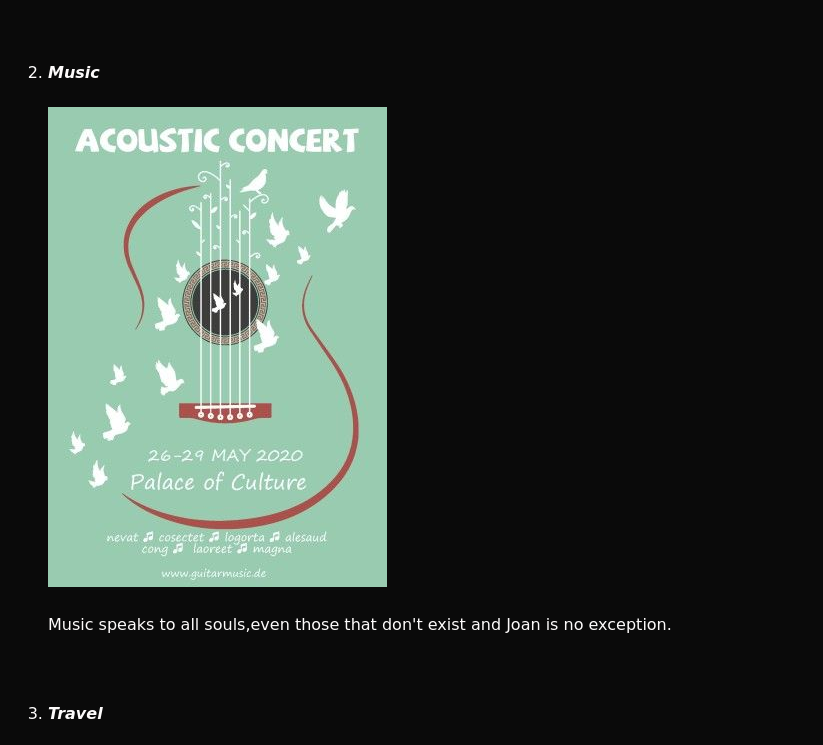
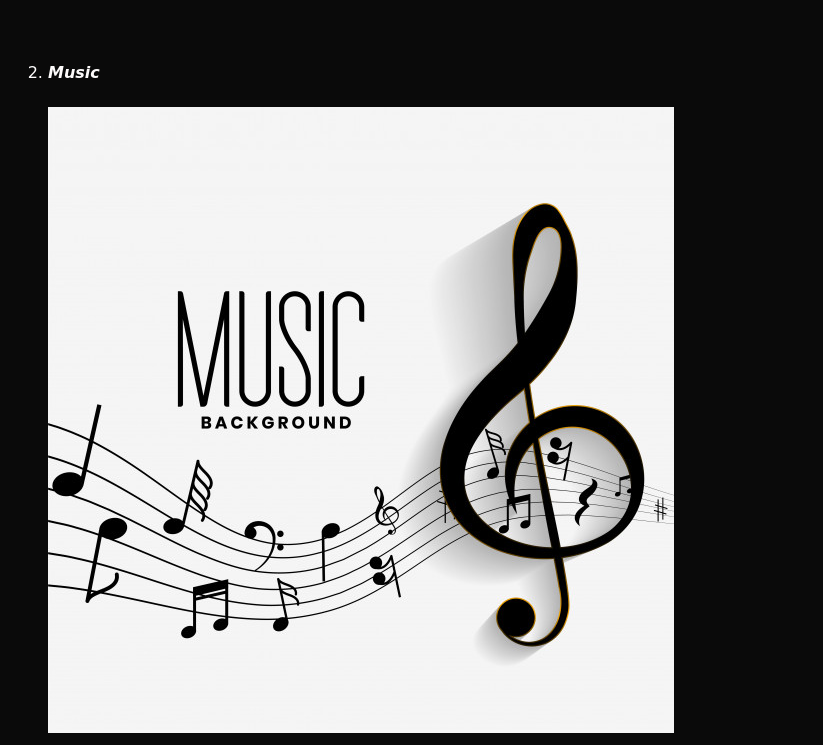
Before and after one commit to Musau-Joan/First-IP, a plain HTML site: page Musau-Joan.html in a window 1280 px wide. Shown: the part 2323-3068 px from the top of the page, without its empty margins (0-823 px from the left). Drawn offline with Linux system fonts and the light colour scheme.

Commit message:
make adjustmens to the code

```diff
--- a/Musau-Joan.html
+++ b/Musau-Joan.html
@@ -14,7 +14,7 @@
       <p>Kenya is her home and love is a language she speaks. Topped with a little kindness, wit and understanding of what she is worth.</p>
       <br>
     </div>
-      <div>
+        <div class="box-1">
         <h3><em>Projects</em></h3>
       <!-- a list of projects created on github -->
           <p>She is slowly pursuing her dream towards a better.She has a number of projects she has done. Here are some just to list a few.</p>
@@ -26,7 +26,7 @@
           </p>
         </div>
       <br>
-      <div>
+        <div class="box-2">
           <h3><em>What-she is about</em></h3>
         <!-- about me section/background -->
            <p>Joan is a student of the world. She however is a computer sceintist by profession having studied the same in university. Taking a class at <a href="www.moringaschool.com" target="blank">Moringa school</a> was a decision arrived at from the dire need to perfect her coding skills.</p>
@@ -41,7 +41,7 @@
                 <br>
               <li>
                 <h4><em>Music</em></h4>
-                  <img src="image/music A.jpg">
+                  <img src="image/music B.jpg">
                   <p>Music speaks to all souls,even those that don't exist and Joan is no exception.</p>
               </li>
                 <br>
```
Lines whose indentation alone changed are shown as unchanged.
